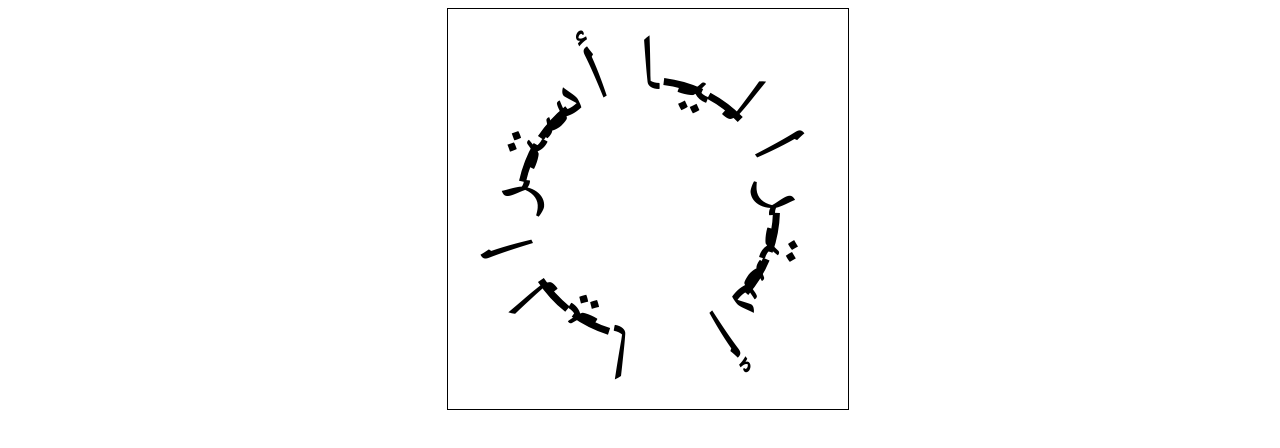
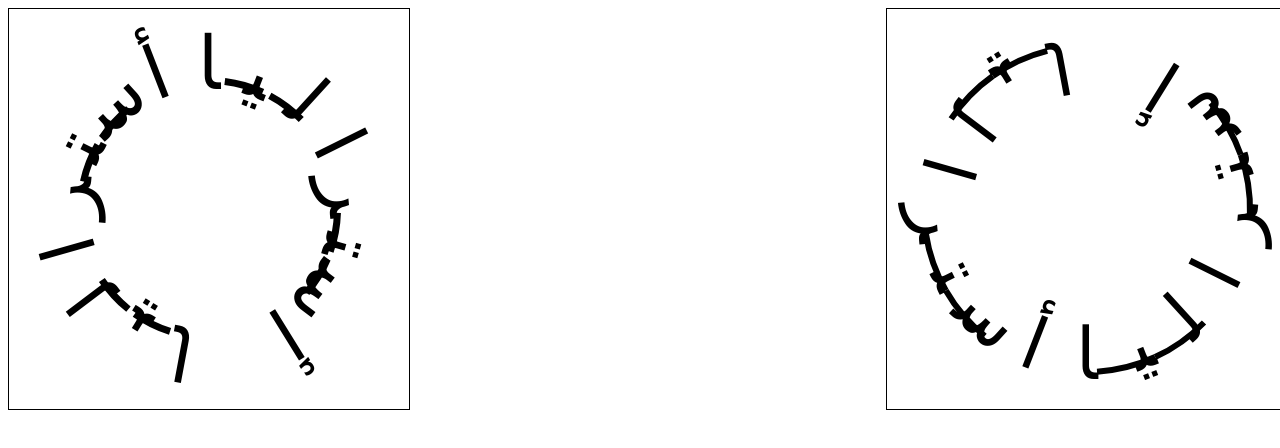
Before and after one commit to mapmeld/circular-arabic, a plain HTML site: page index.html in a window 1280 px wide. Drawn offline with Linux system fonts and the light colour scheme; a web font is replaced by a local one.

Commit message:
create 'innie' example of circular writing

```diff
--- a/code.js
+++ b/circular-arabic.js
@@ -1,7 +1,13 @@
 // canvas setup
-var c = document.getElementById('circle');
-var ctx = c.getContext('2d');
+var canv = document.getElementById('outie');
+var ctx = canv.getContext('2d');
 ctx.fillStyle = '#000';
+ctx.translate(200, 200);
+
+var innie = document.getElementById('innie');
+var ctx2 = innie.getContext('2d');
+ctx2.fillStyle = '#000';
+ctx2.translate(200, 200);
 
 // in case some weird Internet Explorer thing
 if (typeof console === 'undefined') {
@@ -80,7 +86,8 @@ function getFontForRadius(text, diameter) {
     var innerCircumference = Math.PI * innerDiameter;
 
     // using Google Noto Font for consistent experience
-    ctx.font = size + 'px Noto Naskh Arabic';
+    ctx.font = size + 'px Noto Naskh Arabic Regular';
+    ctx2.font = (size - 2) + 'px Noto Naskh Arabic Regular';
     var currentWidth = ctx.measureText(text).width;
     if (currentWidth > innerCircumference) {
       return size - 2;
@@ -99,9 +106,6 @@ text += ' ' + text;
 // sample diameter (needs to be calibrated)
 var diameter = 300;
 var size = getFontForRadius(text, diameter);
-
-// put center of rotation at center of canvas
-ctx.translate(200, 200);
 
 // use initial, medial, final forms
 function replaceArabicChar(cr, position) {
@@ -126,6 +130,7 @@ var gapPerChar = 2 * Math.PI / text.length;
 for (var c = 0; c < text.length; c++) {
   // rotate the circle evenly
   ctx.rotate(-1 * gapPerChar);
+  ctx2.rotate(gapPerChar);
 
   // handle whitespace
   if (text[c].match(/\s/)) {
@@ -157,6 +162,7 @@ for (var c = 0; c < text.length; c++) {
 
   // paint onto canvas
   ctx.fillText(insertChar, (charWidth / -2), -370 + (400 - diameter / 2));
+  ctx2.fillText(insertChar, (charWidth / -2), 370 - (350 - diameter / 2));
 
   if (position !== 'final' && arabicChars[text.charCodeAt(c)] && arabicChars[text.charCodeAt(c)].medial) {
     // note for baseline continuation
@@ -177,14 +183,19 @@ for (var c = 0; c < text.length; c++) {
 var arcSeparationFromLetterCenter = gapPerChar / 6;
 for (var b = 0; b < baselineChars.length; b++) {
   var pointTo = baselineChars[b];
-  ctx.beginPath();
   var startAngle = gapPerChar * (text.length - pointTo - 1) - Math.PI / 2 + arcSeparationFromLetterCenter;
   var endAngle = startAngle - gapPerChar + arcSeparationFromLetterCenter;
 
   // still some 'magic numbers' here on distance from center, width of baseline
   // should adjust to font size / diameter
+  ctx.beginPath();
   ctx.arc(0, 0, (diameter / 2) - 18, startAngle, endAngle, true);
   ctx.arc(0, 0, (diameter / 2) - 25, endAngle, startAngle);
   ctx.closePath();
   ctx.fill();
+
+  ctx2.beginPath();
+  ctx2.arc(0, 0, (diameter / 2) + 10, -1 * startAngle, -1 * endAngle + arcSeparationFromLetterCenter);
+  ctx2.arc(0, 0, (diameter / 2) + 16, -1 * endAngle + arcSeparationFromLetterCenter, -1 * startAngle, true);
+  ctx2.fill();
 }
--- a/index.html
+++ b/index.html
@@ -2,24 +2,31 @@
 <html>
   <head>
     <meta charset="utf-8"/>
+    <meta name="viewport" content="width=device-width, initial-scale=1"/>
     <title>Arabic Circle</title>
     <style>
       @import url(//fonts.googleapis.com/earlyaccess/notonaskharabic.css);
 
       html, body {
         width: 100%;
-        text-align: center;
-        font-family: 'Noto Naskh Arabic';
+        font-family: 'Noto Naskh Arabic Regular';
       }
       canvas {
         border: 1px solid #000;
-        margin: auto;
+      }
+      #outie {
+        float: left;
+      }
+      #innie {
+        float: right;
       }
     </style>
   </head>
   <body>
-    <canvas id="circle" height="400" width="400">
+    <canvas id="outie" height="400" width="400">
     </canvas>
-    <script src="code.js"></script>
+    <canvas id="innie" height="400" width="400">
+    </canvas>
+    <script src="circular-arabic.js"></script>
   </body>
 </html>
```
Also changed, not shown: README.md, sample2.png (added).
